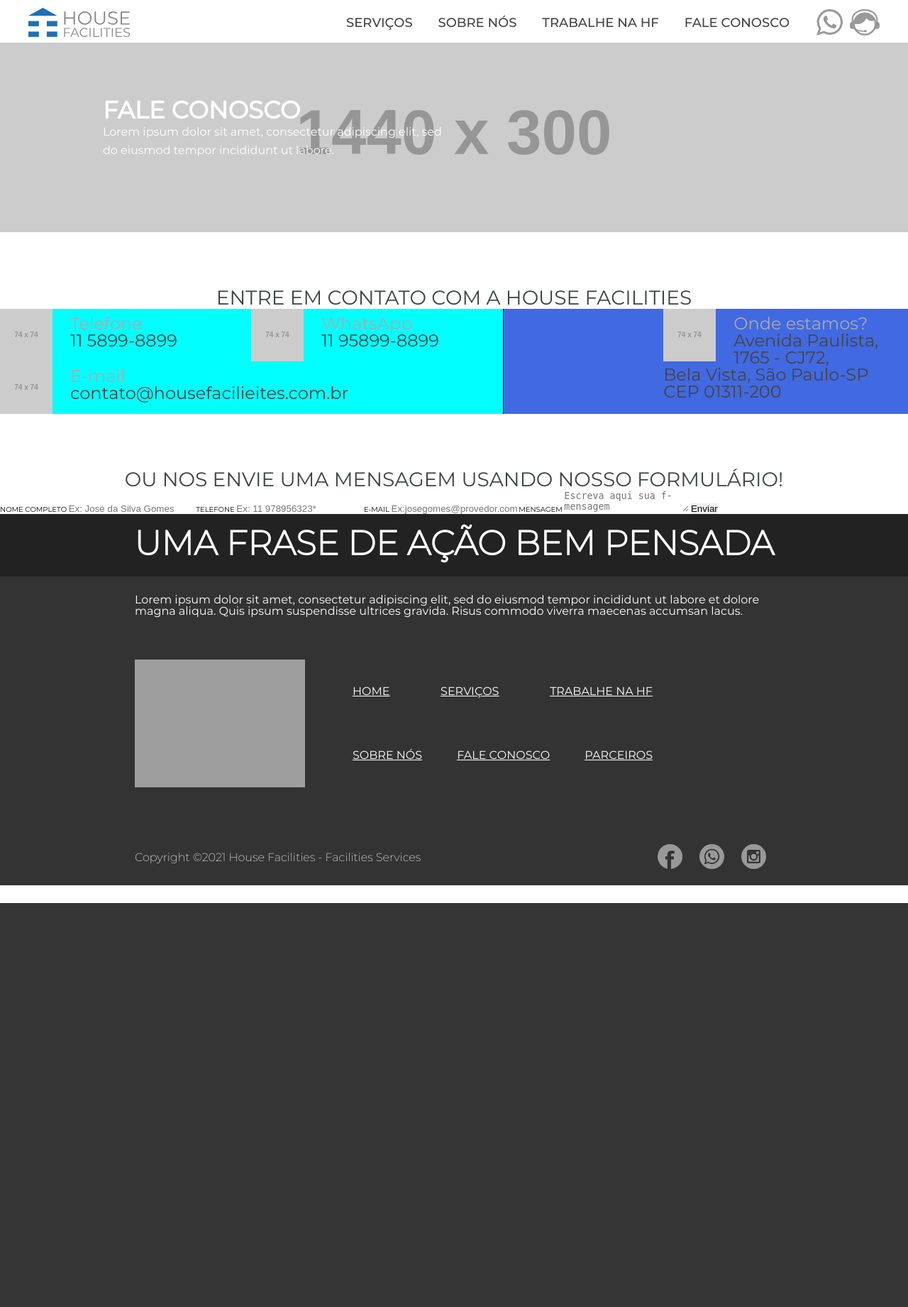
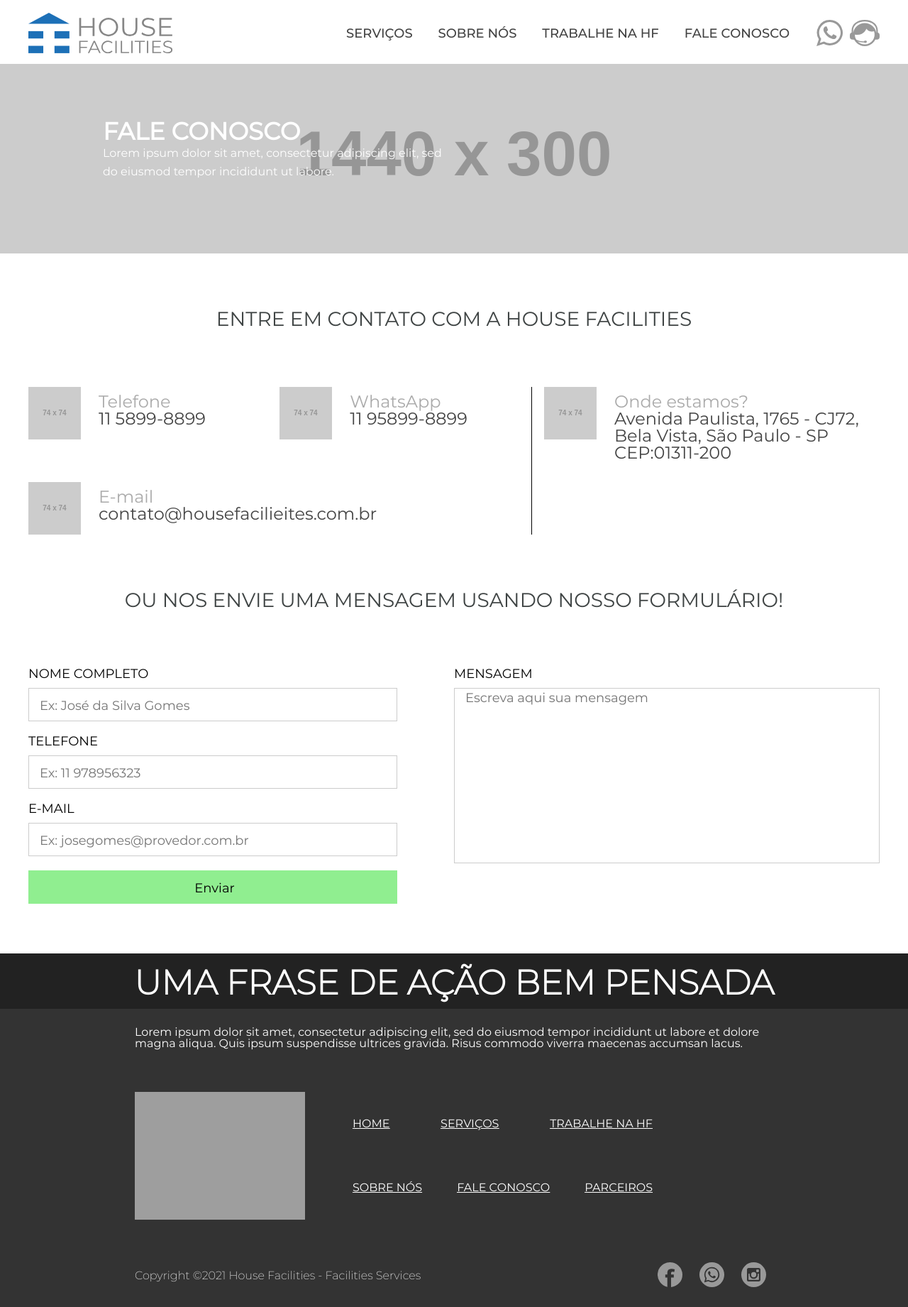
Before and after one commit to paulomarques-png/Site-House-Facilities, a PHP site: page /contato.html in a window 1280 px wide. Shown: the whole page at 71% size. Before the commit the page ends 1272 px from the top, so only its background shows below. Run offline with PHP 8.4, Linux system fonts and the light colour scheme; grey boxes labelled with a size stand in for pictures from a placeholder-image service; some libraries are stand-ins or nearby versions; grey boxes are pictures that could not be loaded.

Commit message:
Basic CSS

```diff
--- a/contato-style.css
+++ b/contato-style.css
@@ -26,20 +26,27 @@
     line-height: 1.6em;
 }
 
+/* ------------ section ---------------- */
+
+section, form{
+    padding: 0 40px;
+}
+
 /* ------------ h1#titlesecoes ---------------- */
 
 #titlesecoes{
-    margin-top: 80px;
+    margin: 80px 0;
     font-size: 2.8rem;
     font-weight: normal;
     text-align: center;
     color: rgb(63, 68, 68);
 }
 
+/* ------------ #dados ---------------- */
+
 #dados{
     display: flex;
     justify-content: space-between;
-    background-color: royalblue;
     font-size: 2.4rem;
 }
 
@@ -66,19 +73,66 @@
     flex-wrap: wrap;
     max-width: 727px;
     border-right: solid 1px rgb(0, 0, 0);
-    background-color: blueviolet;
 }
 
 #dados ul li{
     width: 50%;
-    background-color: aqua;
 }
 
 #dados ul li:last-child{
     width: 100%;
+    margin-top: 60px;
 }
 
 #dados div{
-    max-width: 553px;
+    width: 473px;
+}
 
+#dados div p{
+    width: 373px;
+    overflow: auto;
 }
+
+/* ------------ form ---------------- */
+
+form{
+    display: flex;
+    width: 100%;
+    margin-bottom: 50px;
+}
+
+span:first-child{
+    padding-right: 80px;
+}
+
+form span{
+    display: block;
+    width: 50%;
+}
+
+input, textarea{
+    padding: 5px 10px 0 15px;
+    width: 100%;
+    height: 47px;
+    margin-bottom: 20px;
+    border: 1px solid #ccc;
+    font-family: 'montserratregular';
+    font-size: 1.8rem;
+}
+
+label{
+    display: block;
+    margin-bottom: 10px;
+    font-family: 'montserratregular';
+    font-size: 1.8rem;
+}
+
+form input[type=submit]{
+    border: none;
+    background-color: lightgreen;
+}
+
+textarea{
+    height: 247px;
+    resize: none;
+}
--- a/contato.html
+++ b/contato.html
@@ -81,27 +81,30 @@
                 <img src="http://via.placeholder.com/74x74.png" alt="">
                 <h1>Onde estamos?</h1>
                 <p>Avenida Paulista, 1765 - CJ72,<br>
-                    Bela Vista, São Paulo-SP<br>
-                    CEP 01311-200</p>
+                    Bela Vista, São Paulo - SP<br>
+                    CEP:01311-200</p>
             </div>
         </section>
 
         <h1 id="titlesecoes">OU NOS ENVIE UMA MENSAGEM USANDO NOSSO FORMULÁRIO!</h1>
 
         <form action="" id="formulario">
-            <label for="f-nome">NOME COMPLETO</label>
-            <input type="text" id="f-nome" name="f-nome" placeholder="Ex: José da Silva Gomes" required="required">
+            <span>
+                <label for="f-nome">NOME COMPLETO</label>
+                <input type="text" id="f-nome" name="f-nome" placeholder="Ex: José da Silva Gomes" required="required">
+                <label for="f-tel">TELEFONE</label>
+                <input type="tel" id="f-tel" name="f-tel" placeholder="Ex: 11 978956323" required="required">
 
-            <label for="f-tel">TELEFONE</label>
-            <input type="text" id="f-tel" name="f-tel" placeholder="Ex: 11 978956323*" required="required">
+                <label for="f-email">E-MAIL</label>
+                <input type="email" id="f-email" name="f-email" placeholder="Ex: josegomes@provedor.com.br" required="required">
 
-            <label for="f-email">E-MAIL</label>
-            <input type="text" id="f-email" name="f-email" placeholder="Ex:josegomes@provedor.com.br" required="required">
+                <input type="submit" name="acao" value="Enviar">
+            </span>
 
-            <label for="f-mensagem">MENSAGEM</label>
-            <textarea name="mensagem" id="f-mensagem" placeholder="Escreva aqui sua f-mensagem" required></textarea>
-
-            <input type="submit" name="acao" value="Enviar">
+            <span>
+                <label for="f-mensagem">MENSAGEM</label>
+                <textarea name="mensagem" id="f-mensagem" placeholder="Escreva aqui sua mensagem" required="required"></textarea>
+            </span>
         </form>
 
     </main>
--- a/style.css
+++ b/style.css
@@ -121,7 +121,7 @@ footer{
 }
 
 footer h1{
-  padding: 20px 0px;
+  padding: 20px 0px 10px;
   width: 100%;
   font-family: 'mnsrtxlight';
   font-size: 4.8em;
@@ -130,8 +130,9 @@ footer h1{
 }
 
 #principal{
+  padding: 25px 0;
   max-width: 900px;
-  margin: 25px auto;
+  margin: auto;
 }
 
 #principal>p{
@@ -175,7 +176,6 @@ footer li a{
   display: flex;
   justify-content: space-between;
   align-items: center;
-  padding: 20px 0;
   width: 100%;
   font-family: 'mnsrtxlight';
   font-size: 1.6em;
@@ -185,7 +185,7 @@ footer li a{
 #copysocial img{
   width: 35px;
   margin: 0 10px;
-}
+}*/
 
 
 /* --- Formatação para telas de tamanhos especificados nos comentários abaixo --- */
```
